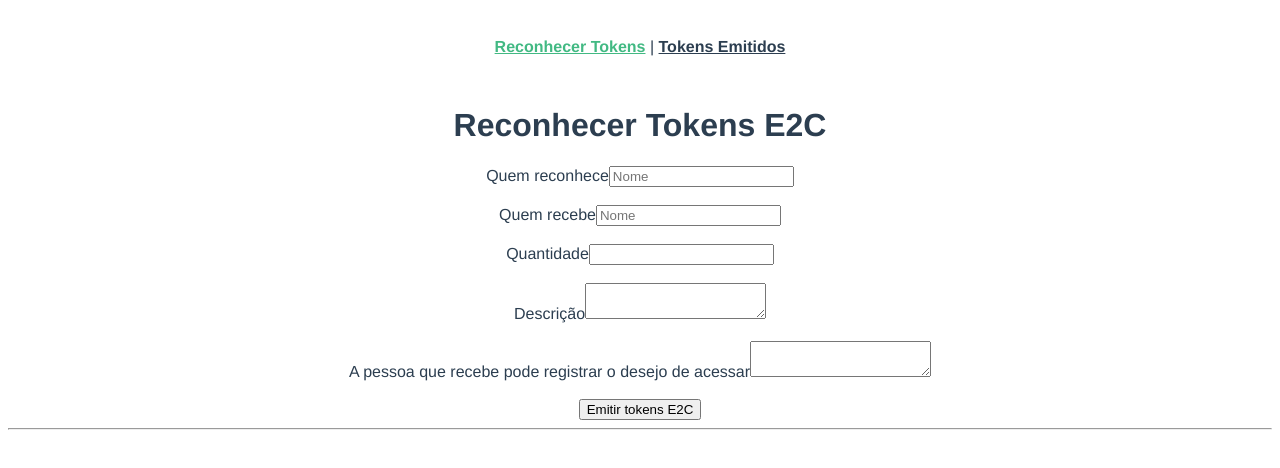
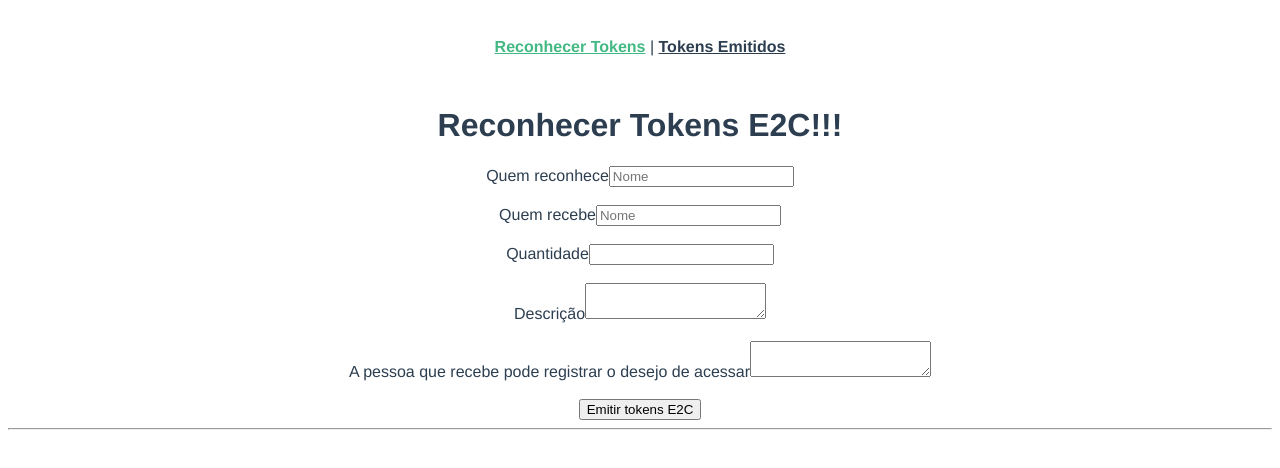
Before and after one commit to AtsKotzen/tokenE2C, a Vue app: page /#/ in a window 1280 px wide. Shown: the top 468 px of the page. Built offline with nearby package versions, Linux system fonts and the light colour scheme.

Commit message:
adicionada exclamação -teste

```diff
--- a/src/components/Transactions.vue
+++ b/src/components/Transactions.vue
@@ -1,6 +1,6 @@
 <template>
   <div>
-    <h1>Reconhecer Tokens E2C</h1>
+    <h1>Reconhecer Tokens E2C!!!</h1>
     <div id="create-e2c">
       <div>
         <label>Quem reconhece</label>
```
